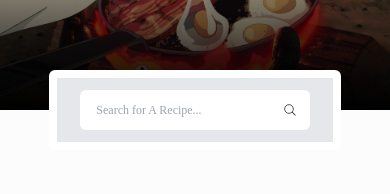
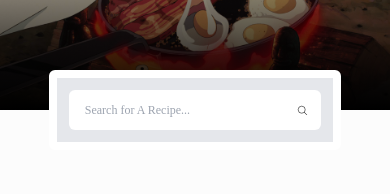
Before and after one commit to kngval/TasteScape, a React (Vite) app in the folder client/: page /home in a window 390 px wide. Shown: the part 161-355 px from the top of the page. Built offline with nearby package versions, Linux system fonts and the light colour scheme.

Commit message:
responsive search form

```diff
--- a/client/src/components/SearchForm.tsx
+++ b/client/src/components/SearchForm.tsx
@@ -26,12 +26,12 @@ const SearchForm = () => {
       onSubmit={handleSearch}
       className="w-full  absolute  flex justify-center items-center text-xs  -bottom-10 z-20"
     >
-      <div className="bg-gray-200 border-8 border-white  flex flex-col w-3/4 justify-center p-3 rounded-md text-center">
+      <div className="bg-gray-200 border-8 border-white   w-3/4  p-3  rounded-md ">
         <div className="flex justify-center">
           <input
             type="text"
             value={search}
-            className="w-3/4 bg-white h-10 p-4 rounded-s-md  outline-none"
+            className="w-full bg-white h-10 py-2 px-4 rounded-s-md  outline-none"
             placeholder="Search for A Recipe..."
             onChange={(e) => setSearch(e.target.value)}
           />
```
